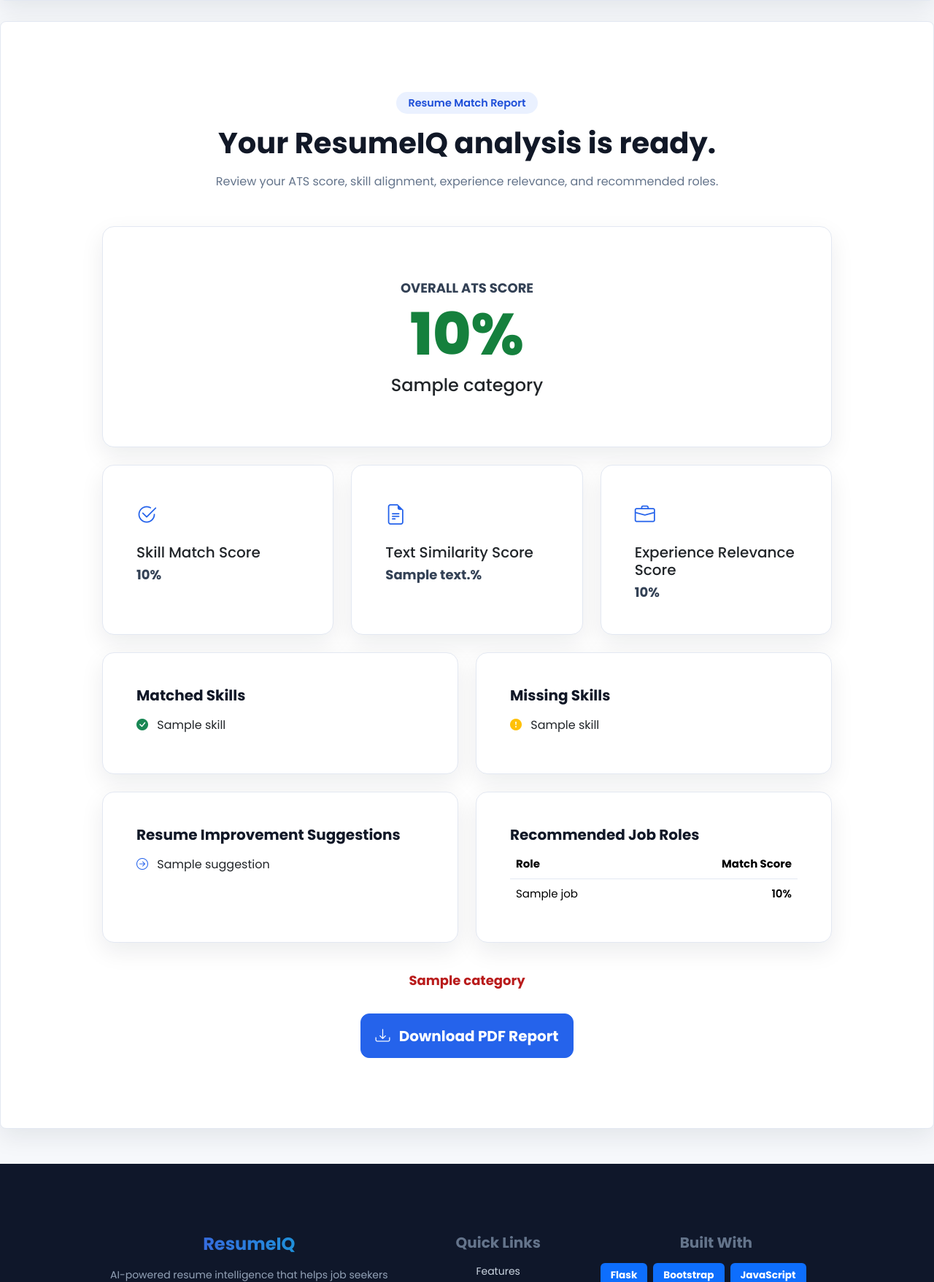
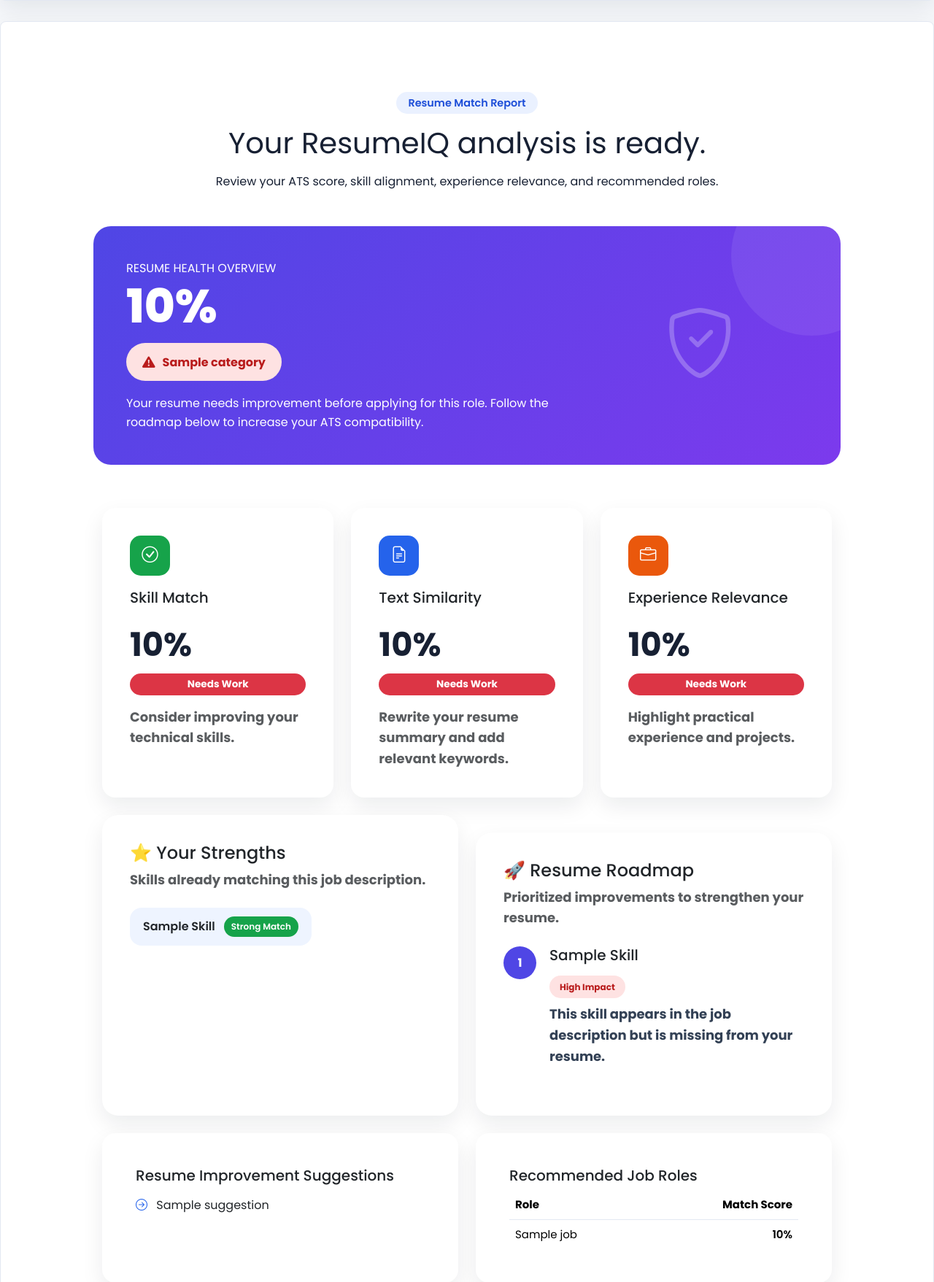
Before and after one commit to Vitthal434/ATS-Resume-Evaluator, a Flask app: template templates/index.html in a window 1280 px wide. Shown: the part 2856-4613 px from the top of the page at 73% size. Run offline with Flask 3, Linux system fonts and the light colour scheme; the template is opened without the code that fills it: most values are stand-ins (such as "Sample title", 1, 10 or a date in 2020).

Commit message:
Redesign ResumeIQ dashboard experience

```diff
--- a/app.py
+++ b/app.py
@@ -8,6 +8,32 @@
 
 app = Flask(__name__)
 
+def format_skill(skill):
+    mapping = {
+        "aws": "AWS",
+        "api": "API",
+        "rest api": "REST API",
+        "html": "HTML",
+        "css": "CSS",
+        "sql": "SQL",
+        "mysql": "MySQL",
+        "postgresql": "PostgreSQL",
+        "github": "GitHub",
+        "git": "Git",
+        "oop": "OOP",
+        "dsa": "DSA",
+        "nlp": "NLP",
+        "ai": "AI",
+        "ml": "ML",
+        "c++": "C++",
+        "power bi": "Power BI",
+        "javascript": "JavaScript",
+        "typescript": "TypeScript",
+    }
+
+    return mapping.get(skill.lower(), skill.title())
+
+app.jinja_env.filters["format_skill"] = format_skill
 
 @app.route("/")
 def index():
--- a/static/css/dashboard.css
+++ b/static/css/dashboard.css
@@ -0,0 +1,253 @@
+/* ==========================================
+   DASHBOARD
+========================================== */
+
+.dashboard-summary {
+  background: linear-gradient(135deg, #4f46e5, #7c3aed);
+  border-radius: 24px;
+  padding: 45px;
+  color: white;
+  margin-bottom: 35px;
+  position: relative;
+  overflow: hidden;
+}
+
+.dashboard-summary::before {
+  content: "";
+  position: absolute;
+  width: 220px;
+  height: 220px;
+  right: -70px;
+  top: -70px;
+  background: rgba(255, 255, 255, 0.08);
+  border-radius: 50%;
+}
+
+.health-score {
+  font-size: 4rem;
+  font-weight: 800;
+  line-height: 1;
+}
+
+.health-label {
+  font-size: 1.2rem;
+  opacity: 0.9;
+}
+
+.metric-card {
+  border: none;
+  border-radius: 18px;
+  box-shadow: 0 12px 30px rgba(15, 23, 42, 0.08);
+  transition: 0.3s;
+}
+
+.metric-card:hover {
+  transform: translateY(-6px);
+}
+
+.metric-icon {
+  width: 55px;
+  height: 55px;
+  border-radius: 15px;
+  display: flex;
+  align-items: center;
+  justify-content: center;
+  font-size: 1.4rem;
+  color: white;
+  margin-bottom: 18px;
+}
+
+.metric-blue {
+  background: #2563eb;
+}
+
+.metric-green {
+  background: #16a34a;
+}
+
+.metric-orange {
+  background: #ea580c;
+}
+
+.metric-purple {
+  background: #7c3aed;
+}
+
+.metric-card h2 {
+  font-size: 2.8rem;
+
+  font-weight: 800;
+
+  margin: 20px 0 10px;
+}
+
+.metric-card .badge {
+  border-radius: 50px;
+
+  padding: 8px 14px;
+
+  font-size: 0.85rem;
+}
+
+.metric-card p {
+  min-height: 48px;
+}
+
+.metric-card .card-body {
+  display: flex;
+  flex-direction: column;
+  height: 100%;
+}
+
+.metric-card p {
+  margin-top: auto;
+  min-height: 60px;
+}
+
+.status-pill {
+  display: inline-flex;
+  align-items: center;
+  gap: 10px;
+
+  padding: 12px 22px;
+
+  border-radius: 50px;
+
+  font-weight: 700;
+
+  margin: 18px 0;
+
+  font-size: 1rem;
+}
+
+.status-pill i {
+  font-size: 1.1rem;
+}
+
+.excellent {
+  background: #dcfce7;
+
+  color: #166534;
+}
+
+.good {
+  background: #dbeafe;
+
+  color: #1d4ed8;
+}
+
+.average {
+  background: #fef3c7;
+
+  color: #92400e;
+}
+
+.improve {
+  background: #fee2e2;
+
+  color: #b91c1c;
+}
+
+.dashboard-card {
+  border: none;
+
+  border-radius: 22px;
+
+  box-shadow: 0 12px 30px rgba(15, 23, 42, 0.08);
+}
+
+.strength-container {
+  display: flex;
+
+  flex-wrap: wrap;
+
+  gap: 14px;
+}
+
+.strength-chip {
+  background: #eef4ff;
+
+  padding: 12px 18px;
+
+  border-radius: 16px;
+
+  display: flex;
+
+  align-items: center;
+
+  gap: 12px;
+
+  font-weight: 600;
+
+  transition: 0.3s;
+}
+
+.strength-chip:hover {
+  transform: translateY(-4px);
+
+  background: #dbeafe;
+}
+
+.strength-level {
+  background: #16a34a;
+
+  color: white;
+
+  padding: 4px 10px;
+
+  border-radius: 30px;
+
+  font-size: 0.75rem;
+}
+
+.roadmap-item {
+  display: flex;
+
+  gap: 18px;
+
+  margin-bottom: 28px;
+}
+
+.roadmap-step {
+  width: 45px;
+
+  height: 45px;
+
+  border-radius: 50%;
+
+  background: #4f46e5;
+
+  color: white;
+
+  display: flex;
+
+  align-items: center;
+
+  justify-content: center;
+
+  font-weight: 700;
+}
+
+.roadmap-content {
+  flex: 1;
+}
+
+.impact {
+  display: inline-block;
+
+  margin: 8px 0;
+
+  padding: 6px 14px;
+
+  border-radius: 30px;
+
+  font-size: 0.75rem;
+
+  font-weight: 700;
+}
+
+.high {
+  background: #fee2e2;
+
+  color: #b91c1c;
+}
--- a/templates/index.html
+++ b/templates/index.html
@@ -106,28 +106,6 @@
         border-color: #1d4ed8;
         color: #ffffff;
       }
-
-      .metric-card {
-        border: 1px solid #e3e8f2;
-        border-radius: 16px;
-      }
-
-      .score-display {
-        color: #15803d;
-        font-size: clamp(3rem, 8vw, 5rem);
-        font-weight: 800;
-        line-height: 1;
-      }
-
-      .section-title {
-        color: #111827;
-        font-weight: 700;
-      }
-
-      .muted-text {
-        color: #64748b;
-      }
-
       .footer {
         color: #64748b;
       }
@@ -177,9 +155,7 @@
             <!-- Left Side -->
 
             <div class="col-lg-6">
-              <span class="hero-badge">
-                🚀 AI Powered Resume Intelligence
-              </span>
+              <span class="hero-badge"> AI Powered Resume Intelligence </span>
 
               <h1 class="hero-title mt-4">
                 Land More Interviews with
@@ -444,44 +420,216 @@
           </div>
 
           <div class="row g-4 mb-4">
-            <div class="col-12">
-              <div class="card metric-card text-center">
-                <div class="card-body p-4 p-lg-5">
-                  <p class="text-uppercase small fw-bold muted-text mb-2">
-                    Overall ATS Score
+            <div class="dashboard-summary">
+              <div class="row align-items-center">
+                <div class="col-lg-8">
+                  <p class="text-uppercase mb-2">Resume Health Overview</p>
+
+                  <div class="health-score">{{ score }}%</div>
+
+                  {% if category == "Excellent Fit" %}
+
+                  <span class="status-pill excellent">
+                    <i class="bi bi-patch-check-fill"></i>
+                    {{ category }}
+                  </span>
+
+                  <p class="mb-0">
+                    Excellent work! Your resume is highly optimized for this
+                    role. Only a few refinements may further improve it.
                   </p>
-                  <div class="score-display">{{ score }}%</div>
-                  <h3 class="h4 mt-3 mb-0">{{ category }}</h3>
+
+                  {% elif category == "Good Fit" %}
+
+                  <span class="status-pill good">
+                    <i class="bi bi-check-circle-fill"></i>
+                    {{ category }}
+                  </span>
+
+                  <p class="mb-0">
+                    Your resume aligns well with this job description. A few
+                    targeted improvements can increase your ATS score.
+                  </p>
+
+                  {% elif category == "Fair Fit" %}
+
+                  <span class="status-pill average">
+                    <i class="bi bi-info-circle-fill"></i>
+                    {{ category }}
+                  </span>
+
+                  <p class="mb-0">
+                    Your resume meets some requirements but is missing important
+                    skills. Focus on the roadmap below to strengthen your
+                    profile.
+                  </p>
+
+                  {% else %}
+
+                  <span class="status-pill improve">
+                    <i class="bi bi-exclamation-triangle-fill"></i>
+                    {{ category }}
+                  </span>
+
+                  <p class="mb-0">
+                    Your resume needs improvement before applying for this role.
+                    Follow the roadmap below to increase your ATS compatibility.
+                  </p>
+
+                  {% endif %}
+                </div>
+
+                <div class="col-lg-4 text-center">
+                  <i
+                    class="bi bi-shield-check"
+                    style="font-size: 6rem; opacity: 0.25"
+                  ></i>
                 </div>
               </div>
             </div>
 
             <div class="col-md-4">
               <div class="card metric-card h-100">
-                <div class="card-body p-4">
-                  <i class="bi bi-check2-circle text-brand fs-3"></i>
-                  <h3 class="h5 mt-3">Skill Match Score</h3>
-                  <p class="h3 fw-bold mb-0">{{ skill_score }}%</p>
+                <div class="card-body">
+                  <div class="metric-icon metric-green">
+                    <i class="bi bi-check-circle"></i>
+                  </div>
+
+                  <h5>Skill Match</h5>
+
+                  <h2 class="fw-bold mt-3">
+                    {{ "%.0f"|format(skill_score) }}%
+                  </h2>
+
+                  {% if skill_score >= 90 %}
+
+                  <span class="badge bg-success"> Excellent </span>
+
+                  <p class="text-muted mt-3 mb-0">
+                    Your skills align extremely well.
+                  </p>
+
+                  {% elif skill_score >= 75 %}
+
+                  <span class="badge bg-primary"> Good </span>
+
+                  <p class="text-muted mt-3 mb-0">
+                    Strong alignment with this role.
+                  </p>
+
+                  {% elif skill_score >= 60 %}
+
+                  <span class="badge bg-warning text-dark"> Average </span>
+
+                  <p class="text-muted mt-3 mb-0">
+                    Some important skills are missing.
+                  </p>
+
+                  {% else %}
+
+                  <span class="badge bg-danger"> Needs Work </span>
+
+                  <p class="text-muted mt-3 mb-0">
+                    Consider improving your technical skills.
+                  </p>
+
+                  {% endif %}
                 </div>
               </div>
             </div>
 
             <div class="col-md-4">
               <div class="card metric-card h-100">
-                <div class="card-body p-4">
-                  <i class="bi bi-file-earmark-text text-brand fs-3"></i>
-                  <h3 class="h5 mt-3">Text Similarity Score</h3>
-                  <p class="h3 fw-bold mb-0">{{ text_similarity }}%</p>
+                <div class="card-body">
+                  <div class="metric-icon metric-blue">
+                    <i class="bi bi-file-earmark-text"></i>
+                  </div>
+
+                  <h5>Text Similarity</h5>
+
+                  <h2 class="fw-bold mt-3">
+                    {{ "%.0f"|format(text_similarity) }}%
+                  </h2>
+
+                  {% if text_similarity >= 90 %}
+
+                  <span class="badge bg-success"> Excellent </span>
+
+                  <p class="text-muted mt-3 mb-0">
+                    Resume closely matches the job description.
+                  </p>
+
+                  {% elif text_similarity >= 75 %}
+
+                  <span class="badge bg-primary"> Good </span>
+
+                  <p class="text-muted mt-3 mb-0">Strong textual alignment.</p>
+
+                  {% elif text_similarity >= 60 %}
+
+                  <span class="badge bg-warning text-dark"> Average </span>
+
+                  <p class="text-muted mt-3 mb-0">
+                    Some important keywords are missing.
+                  </p>
+
+                  {% else %}
+
+                  <span class="badge bg-danger"> Needs Work </span>
+
+                  <p class="text-muted mt-3 mb-0">
+                    Rewrite your resume summary and add relevant keywords.
+                  </p>
+
+                  {% endif %}
                 </div>
               </div>
             </div>
 
             <div class="col-md-4">
               <div class="card metric-card h-100">
-                <div class="card-body p-4">
-                  <i class="bi bi-briefcase text-brand fs-3"></i>
-                  <h3 class="h5 mt-3">Experience Relevance Score</h3>
-                  <p class="h3 fw-bold mb-0">{{ experience_score }}%</p>
+                <div class="card-body">
+                  <div class="metric-icon metric-orange">
+                    <i class="bi bi-briefcase"></i>
+                  </div>
+
+                  <h5>Experience Relevance</h5>
+
+                  <h2 class="fw-bold mt-3">
+                    {{ "%.0f"|format(experience_score) }}%
+                  </h2>
+
+                  {% if experience_score >= 90 %}
+
+                  <span class="badge bg-success"> Excellent </span>
+
+                  <p class="text-muted mt-3 mb-0">
+                    Highly relevant experience for this role.
+                  </p>
+
+                  {% elif experience_score >= 75 %}
+
+                  <span class="badge bg-primary"> Good </span>
+
+                  <p class="text-muted mt-3 mb-0">Relevant experience found.</p>
+
+                  {% elif experience_score >= 60 %}
+
+                  <span class="badge bg-warning text-dark"> Average </span>
+
+                  <p class="text-muted mt-3 mb-0">
+                    Add more project details and achievements.
+                  </p>
+
+                  {% else %}
+
+                  <span class="badge bg-danger"> Needs Work </span>
+
+                  <p class="text-muted mt-3 mb-0">
+                    Highlight practical experience and projects.
+                  </p>
+
+                  {% endif %}
                 </div>
               </div>
             </div>
@@ -489,35 +637,58 @@
 
           <div class="row g-4">
             <div class="col-lg-6">
-              <div class="card metric-card h-100">
-                <div class="card-body p-4">
-                  <h3 class="h5 section-title">Matched Skills</h3>
-                  <ul class="list-group list-group-flush">
+              <div class="card dashboard-card h-100">
+                <div class="card-body">
+                  <h4 class="section-title">⭐ Your Strengths</h4>
+
+                  <p class="text-muted mb-4">
+                    Skills already matching this job description.
+                  </p>
+
+                  <div class="strength-container">
                     {% for skill in matched %}
-                    <li class="list-group-item px-0">
-                      <i class="bi bi-check-circle-fill text-success me-2"></i>
-                      {{ skill }}
-                    </li>
+
+                    <div class="strength-chip">
+                      <span>{{ skill | format_skill }}</span>
+
+                      <span class="strength-level"> Strong Match </span>
+                    </div>
+
                     {% endfor %}
-                  </ul>
+                  </div>
                 </div>
               </div>
             </div>
 
             <div class="col-lg-6">
-              <div class="card metric-card h-100">
-                <div class="card-body p-4">
-                  <h3 class="h5 section-title">Missing Skills</h3>
-                  <ul class="list-group list-group-flush">
-                    {% for skill in missing %}
-                    <li class="list-group-item px-0">
-                      <i
-                        class="bi bi-exclamation-circle-fill text-warning me-2"
-                      ></i>
-                      {{ skill }}
-                    </li>
-                    {% endfor %}
-                  </ul>
+              <div class="card dashboard-card mt-4">
+                <div class="card-body">
+                  <h4 class="section-title">🚀 Resume Roadmap</h4>
+
+                  <p class="text-muted mb-4">
+                    Prioritized improvements to strengthen your resume.
+                  </p>
+
+                  {% for skill in missing %}
+
+                  <div class="roadmap-item">
+                    <div class="roadmap-left">
+                      <div class="roadmap-step">{{ loop.index }}</div>
+                    </div>
+
+                    <div class="roadmap-content">
+                      <h5>{{ skill | format_skill }}</h5>
+
+                      <span class="impact high"> High Impact </span>
+
+                      <p>
+                        This skill appears in the job description but is missing
+                        from your resume.
+                      </p>
+                    </div>
+                  </div>
+
+                  {% endfor %}
                 </div>
               </div>
             </div>
```
Also changed, not shown: matcher.py (+4 -4 lines).
